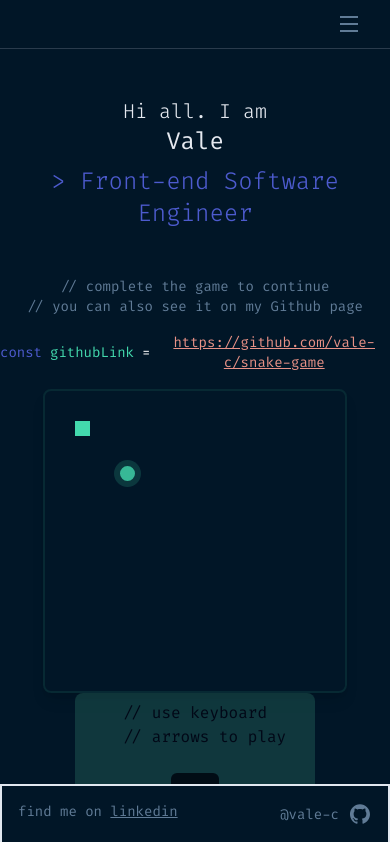
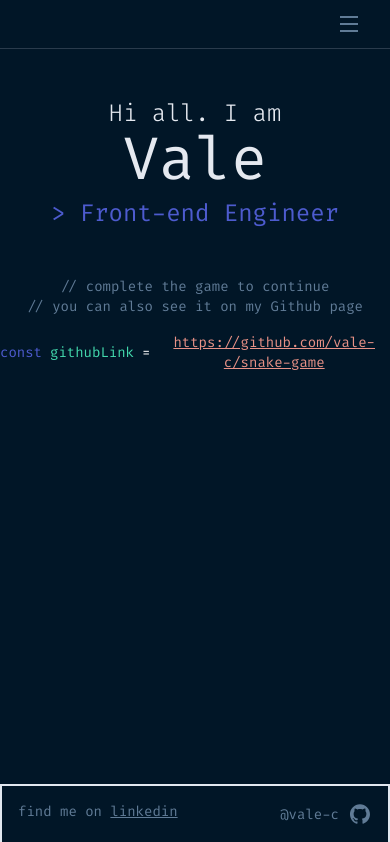
Before and after one commit to vale-c/dev-portfolio, a Next.js app: page / in a window 390 px wide. Shown: the top 842 px of the page. Built offline with nearby package versions, Linux system fonts and the light colour scheme.

Commit message:
added about page

```diff
--- /dev/null
+++ b/app/about-me/page.tsx
@@ -0,0 +1,10 @@
+import { Sidebar } from "@/components/sidebar";
+import { HeaderMenu } from "@/components/ui/header-menu";
+
+export default function AboutMe() {
+  return (
+    <div className="flex flex-col w-full">
+      <HeaderMenu />
+    </div>
+  );
+}
--- a/components/hero-section.tsx
+++ b/components/hero-section.tsx
@@ -7,12 +7,10 @@ export function HeroSection() {
     <div className="flex flex-col items-center justify-center md:min-h-screen py-12 md:flex-row md:py-0 text-center md:text-start">
       {" "}
       <div className="flex-1">
-        <p className="font-light text-[#E5E9F0] text-xl md:text-2xl">
-          Hi all. I am
-        </p>
-        <h1 className="text-[#E5E9F0] mb-2 text-2xl md:text-4xl">Vale</h1>
-        <p className="text-2xl font-light text-[#4D5BCE]">
-          &gt; Front-end Software Engineer
+        <p className="font-light text-[#E5E9F0] text-2xl">Hi all. I am</p>
+        <h1 className="text-[#E5E9F0] mb-2 text-6xl md:text-4xl">Vale</h1>
+        <p className="text-2xl font-md md:font-light text-[#4D5BCE]">
+          &gt; Front-end Engineer
         </p>
         <p className="mt-12 text-[#607B96] text-sm md:text-md">
           // complete the game to continue
@@ -33,8 +31,7 @@ export function HeroSection() {
           </a>
         </div>
       </div>
-      {/* Placeholder for the game component, placed next to the name section */}
-      <div className="flex justify-center md:ml-24 ml-0">
+      <div className="hidden lg:flex justify-center ml-24">
         <SnakeGame />
       </div>
     </div>
--- /dev/null
+++ b/components/sidebar.tsx
@@ -0,0 +1,9 @@
+"use client";
+export function Sidebar() {
+  return (
+    <div className="bg-[#011627] border-1 border-r text-white w-72">
+      {/* Mock folder structure */}
+      <div className="space-y-2"></div>
+    </div>
+  );
+}
```
